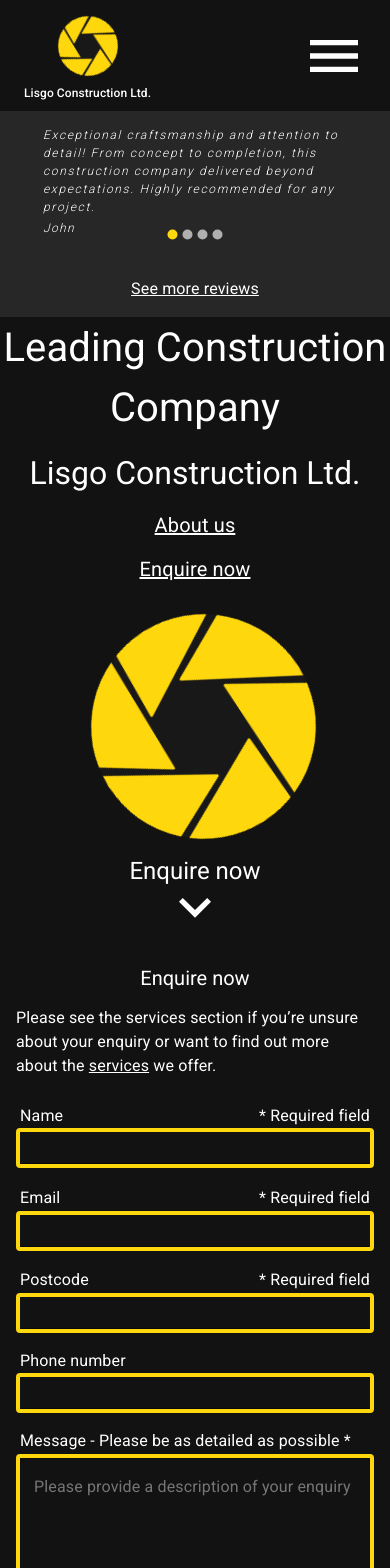
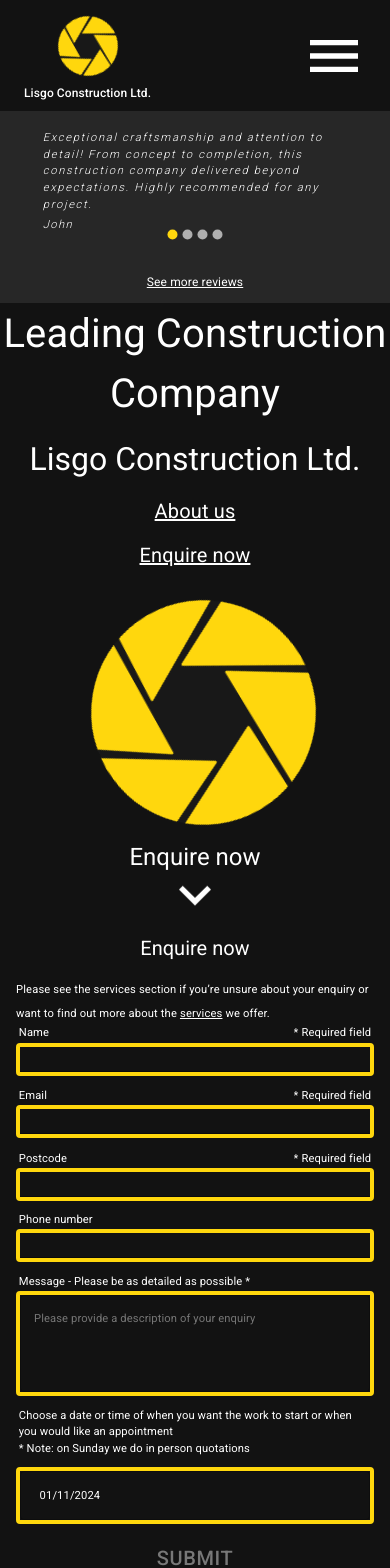
Before and after one commit to taldav8598/LisgoConstructionLtdWebsite, a React (Vite) app in the folder client/: page / in a window 390 px wide. Shown: the top 1568 px of the page. Built offline with nearby package versions, Linux system fonts and the light colour scheme; no server answers.

Commit message:
fix: to styling for enquire-now page on smaller screens

```diff
--- a/client/src/EnquireNow.css
+++ b/client/src/EnquireNow.css
@@ -8,7 +8,7 @@
   display: flex;
   flex-direction: column;
   justify-content: center;
-  margin: 1em;
+  margin: 0;
 }
 
 .enquire-now-container h3 {
@@ -34,10 +34,6 @@
   justify-content: space-between;
 }
 
-.enquire-now-form {
-  padding: 0;
-}
-
 svg {
   color: #fff;
 }
@@ -49,3 +45,39 @@
 #submit-button:disabled {
   color: #a3a3a3b4;
 }
+
+.css-1xp5a9o-MuiInputBase-root-MuiOutlinedInput-root.Mui-error
+  .MuiOutlinedInput-notchedOutline {
+  border: none;
+}
+.css-v0pjtz-MuiStack-root {
+  overflow: hidden !important;
+}
+.css-1fdw02k-MuiStack-root > .MuiTextField-root,
+.css-1fdw02k-MuiStack-root > .MuiPickersTextField-root {
+  min-width: 0px !important;
+}
+
+@media only screen and (max-width: 600px) {
+  span.MuiTypography-root {
+    font-size: clamp(0.7rem, 0.3vw + 0.5rem, 5rem) !important;
+  }
+  label.MuiFormLabel-root {
+    white-space: normal;
+    font-size: clamp(0.7rem, 0.3vw + 0.5rem, 5rem) !important;
+  }
+  div.MuiInputBase-root {
+    font-size: clamp(0.7rem, 0.3vw + 0.5rem, 5rem) !important;
+  }
+  #enquire
+    > div
+    > form
+    > div.MuiStack-root.css-v0pjtz-MuiStack-root
+    > div
+    > div
+    > div
+    > div
+    > button {
+    margin-right: 0.25em;
+  }
+}
--- a/client/src/EnquireNow.jsx
+++ b/client/src/EnquireNow.jsx
@@ -45,30 +45,6 @@
           boxShadow: "2px 4px 4px 4px #000",
         },
       },
-    },
-    MuiButton: {
-      // styleOverrides: {
-      //   root: {
-      //     fontSize: '1rem',
-      //     color: '#ffffff',
-      //     border: '4px solid #FFD70D',
-      //     borderRadius: '14px',
-      //     backgroundColor: '#111111',
-      //     textTransform: 'lowercase',
-      //     margin: '3em 0',
-      //     fontWeight: 'bolder',
-      //     ":hover": {
-      //         fontSize: '1rem',
-      //     color: '#FFD70D',
-      //     border: '4px solid #FFD70D',
-      //     borderRadius: '14px',
-      //     backgroundColor: '#111111',
-      //     textTransform: 'lowercase',
-      //     margin: '3em 0',
-      //     fontWeight: 'bolder',
-      //     }
-      //   },
-      // },
     },
     MuiInputBase: {
       styleOverrides: {
@@ -341,11 +317,11 @@
           >
             Enquire now
           </Typography>
-          <p>
+          <Typography variant="body">
             Please see the services section if you’re unsure about your enquiry
-            or want to find out more about the <a href="#services">services</a>{" "}
-            we offer.
-          </p>
+            or want to find out more about the{" "}
+            <Link href="#services">services</Link> we offer.
+          </Typography>
           <br />
           <form
             className="enquire-now-form"
@@ -421,6 +397,10 @@
                 <DemoItem>
                   <CssBaseline />
                   <DateTimePicker
+                    sx={{
+                      color: "red",
+                    }}
+                    className="date-time-picker"
                     defaultValue={today}
                     shouldDisableDate={disabledDates}
                     shouldDisableTime={disabledTimes}
--- a/client/src/Home.css
+++ b/client/src/Home.css
@@ -210,6 +210,9 @@
   .enquire-now-heading {
     font-size: clamp(1.25rem, 1.25vw + 0.5rem, 5rem) !important;
   }
+  .see-more-reviews-link {
+    font-size: clamp(0.75rem, 0.3vw + 0.5rem, 5rem) !important;
+  }
 }
 
 @media only screen and (max-width: 768px) {
@@ -237,4 +240,7 @@
   .enquire-now-heading {
     font-size: 1.25rem !important;
   }
+  .see-more-reviews-link {
+    font-size: 0.75rem !important;
+  }
 }
--- a/client/src/Home.jsx
+++ b/client/src/Home.jsx
@@ -45,6 +45,7 @@
         </Carousel>
 
         <Link
+          className="see-more-reviews-link"
           target="_blank"
           href="https://www.google.com/search?q=lisgo+construction+ltd&rlz=1C5GCCM_en&oq=lisgo+co&gs_lcrp=EgZjaHJvbWUqDAgAECMYJxiABBiKBTIMCAAQIxgnGIAEGIoFMg0IARAuGK8BGMcBGIAEMgYIAhBFGDkyCAgDEAAYFhgeqAIAsAIA&sourceid=chrome&ie=UTF-8#lrd=0xa51f849c094cefd3:0xc770e71668c7846d,1,,,,"
         >
--- a/client/src/Item.css
+++ b/client/src/Item.css
@@ -7,7 +7,6 @@
   flex-direction: column;
   align-items: left;
   margin: 2em auto;
-  font-size: 1.25rem;
   letter-spacing: 1pt;
 }
 
@@ -24,18 +23,18 @@
 
 @media only screen and (min-width: 768px) {
   .review {
-    font-size: clamp(0.75rem, 0.75vw + 0.5rem, 1.3rem);
+    font-size: clamp(0.6rem, 0.8vw + 0.5rem, 1.3rem);
   }
   .reviewName {
-    font-size: clamp(0.75rem, 0.75vw + 0.5rem, 1.3rem);
+    font-size: clamp(0.6rem, 0.8vw + 0.5rem, 1.3rem);
   }
 }
 
 @media only screen and (max-width: 768px) {
   .review {
-    font-size: 0.75rem !important;
+    font-size: clamp(0.05rem, 0.5vw + 0.4rem, 1.3rem) !important;
   }
   .reviewName {
-    font-size: 0.75rem !important;
+    font-size: clamp(0.05rem, 0.5vw + 0.4rem, 1.3rem) !important;
   }
 }
```
